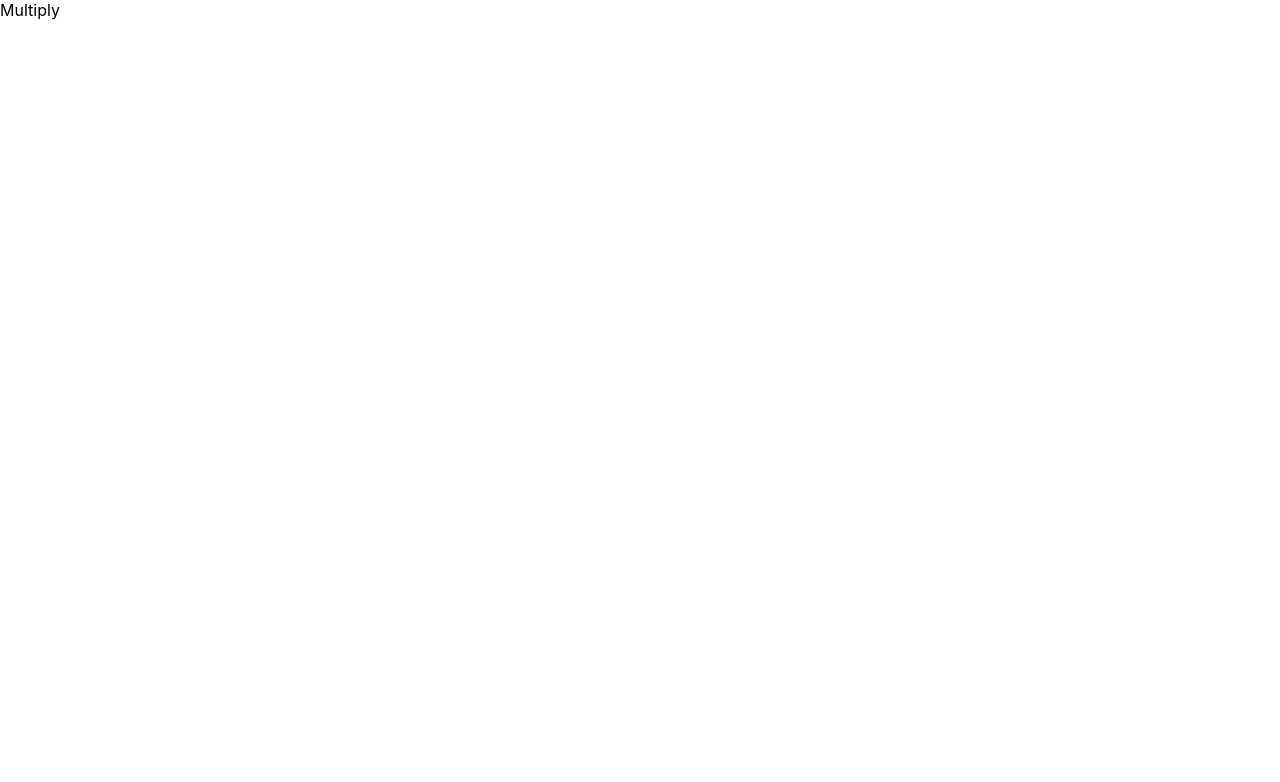
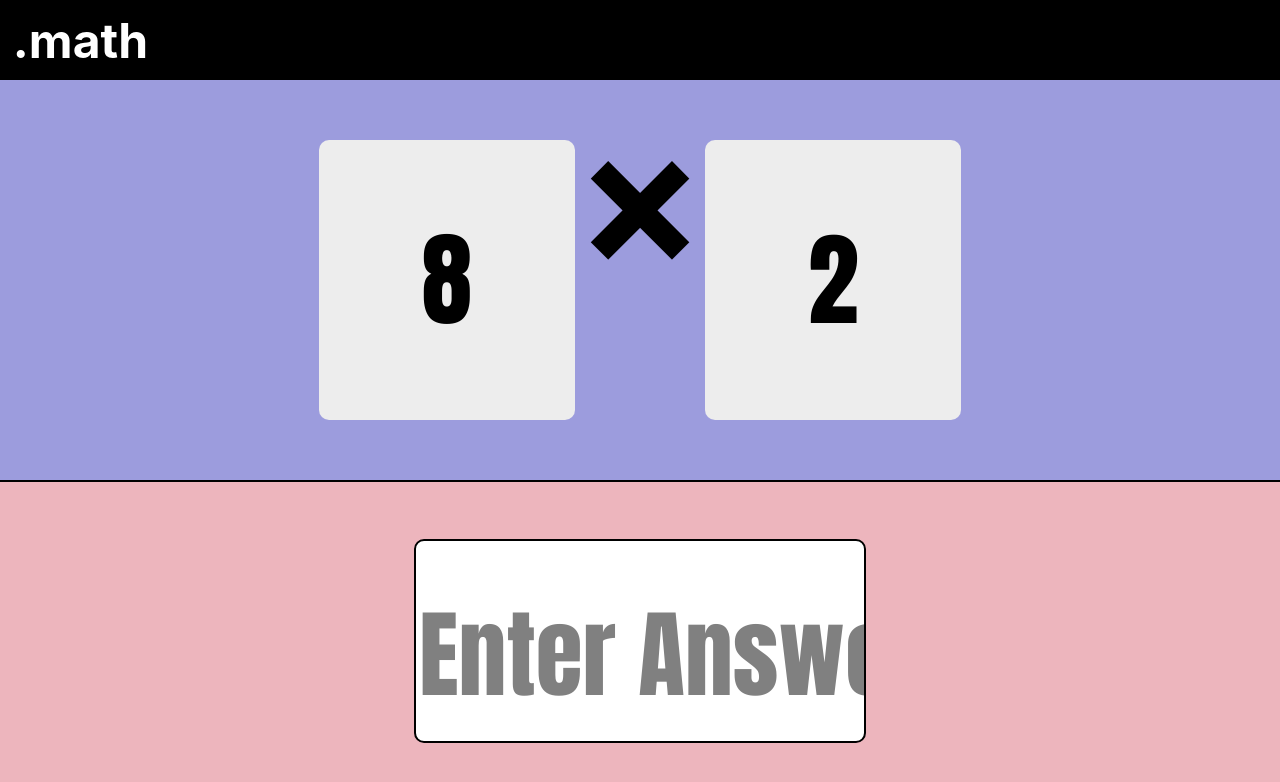
Before and after one commit to hitakritgoplani/math-web-app, a React (Create React App) app in the folder frontend/: page /multiplication in a window 1280 px wide. Shown: the top 782 px of the page. Built offline with nearby package versions, Linux system fonts and the light colour scheme.

Commit message:
Multiplication page

```diff
--- a/frontend/src/components/Header.js
+++ b/frontend/src/components/Header.js
@@ -4,7 +4,7 @@ import '../styles/Header.css'
 export default function Header() {
     return (
         <header className="App-header">
-            <h1><strong>.math</strong></h1>
+            <h1><strong><a className="math-heading" href='/modes'>.math</a></strong></h1>
         </header>
     )
 }
--- a/frontend/src/pages/Add.js
+++ b/frontend/src/pages/Add.js
@@ -24,7 +24,7 @@ export default function Add() {
             <div className='add-root'>
                 <div className='add-question'>
                     <Question number={question1}/>
-                    <div style={{fontSize:"15rem"}}><strong>+</strong></div>
+                    <div style={{textAlign:"center", height:"inherit", fontSize:"15vw"}}><strong>&#43;</strong></div>
                     <Question number={question2}/>
                 </div>
                 <Line />
--- a/frontend/src/pages/Multiply.js
+++ b/frontend/src/pages/Multiply.js
@@ -1,9 +1,37 @@
-import React from 'react'
+import React, { useState } from 'react';
+import Header from '../components/Header';
+import '../styles/Add.css';
+import Question from '../components/Question';
+import Line from '../components/Line';
+import Answer from '../components/Answer';
 
 export default function Multiply() {
-  return (
-    <div>
-      Multiply
-    </div>
-  )
+    const [question1, setQuestion1] = useState(generateRandomNumber());
+    const [question2, setQuestion2] = useState(generateRandomNumber());
+
+    function generateRandomNumber() {
+        return Math.floor(Math.random() * 10) + 1;
+    }
+
+    function handleEnterPressed() {
+        setQuestion1(generateRandomNumber());
+        setQuestion2(generateRandomNumber());
+    }
+
+    return (
+        <div>
+            <Header />
+            <div className='add-root'>
+                <div className='add-question'>
+                    <Question number={question1}/>
+                    <div style={{textAlign:"center", height:"inherit", fontSize:"15vw"}}><strong>&times;</strong></div>
+                    <Question number={question2}/>
+                </div>
+                <Line />
+                <div className='add-answer'>
+                    <Answer styles={{width:"10vw"}} onEnterPressed={handleEnterPressed}/>
+                </div>
+            </div>
+        </div>
+    );
 }
--- a/frontend/src/styles/Header.css
+++ b/frontend/src/styles/Header.css
@@ -7,3 +7,12 @@ header{
     color: white;
     font-size: 1.5rem;
 }
+
+.math-heading{
+    color: white;
+    text-decoration: none;
+}
+
+.math-heading:hover{
+    color: #EDB5BD;
+}
```
Also changed, not shown: frontend/src/components/AnswerBox.js (deleted).
